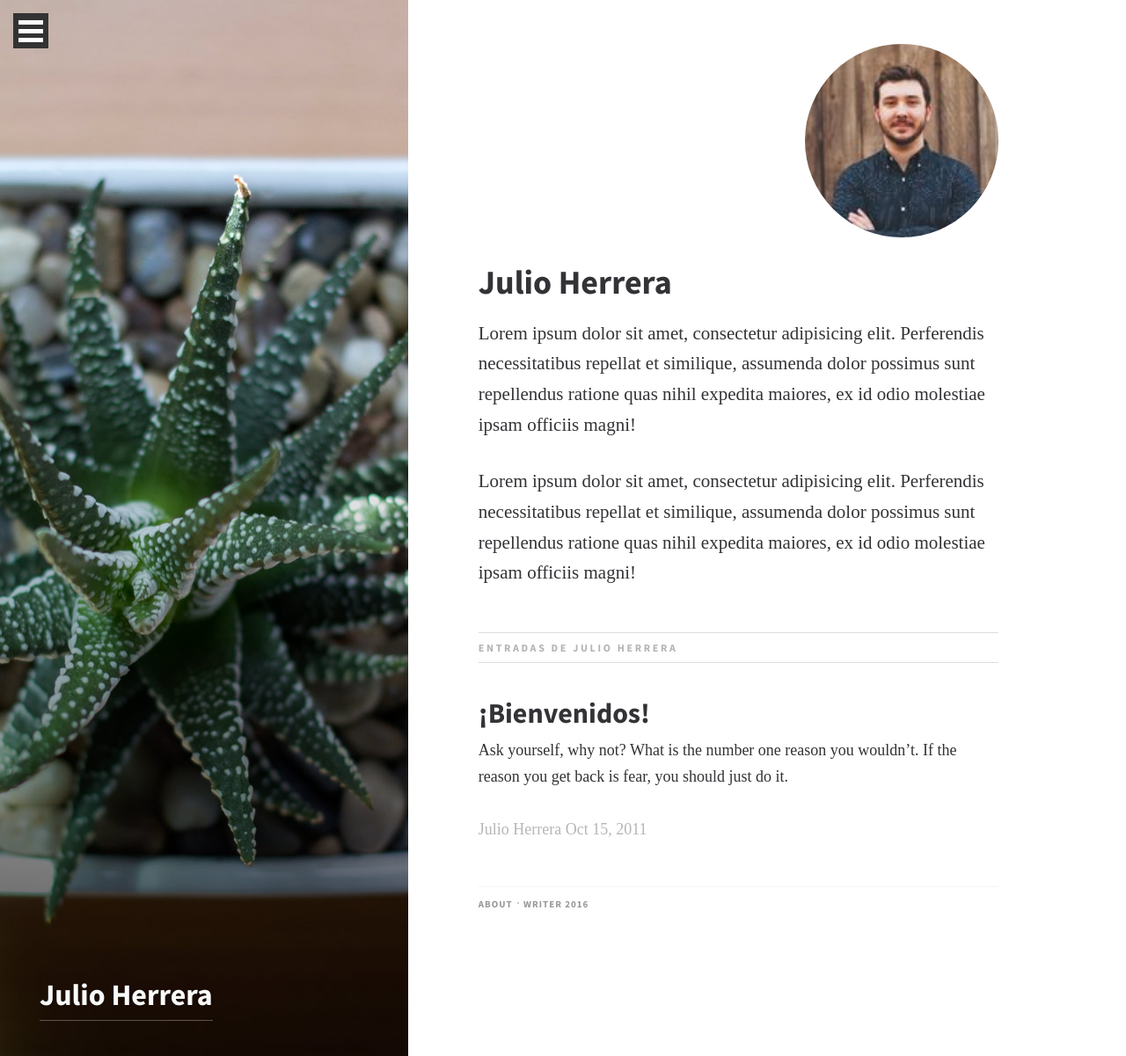
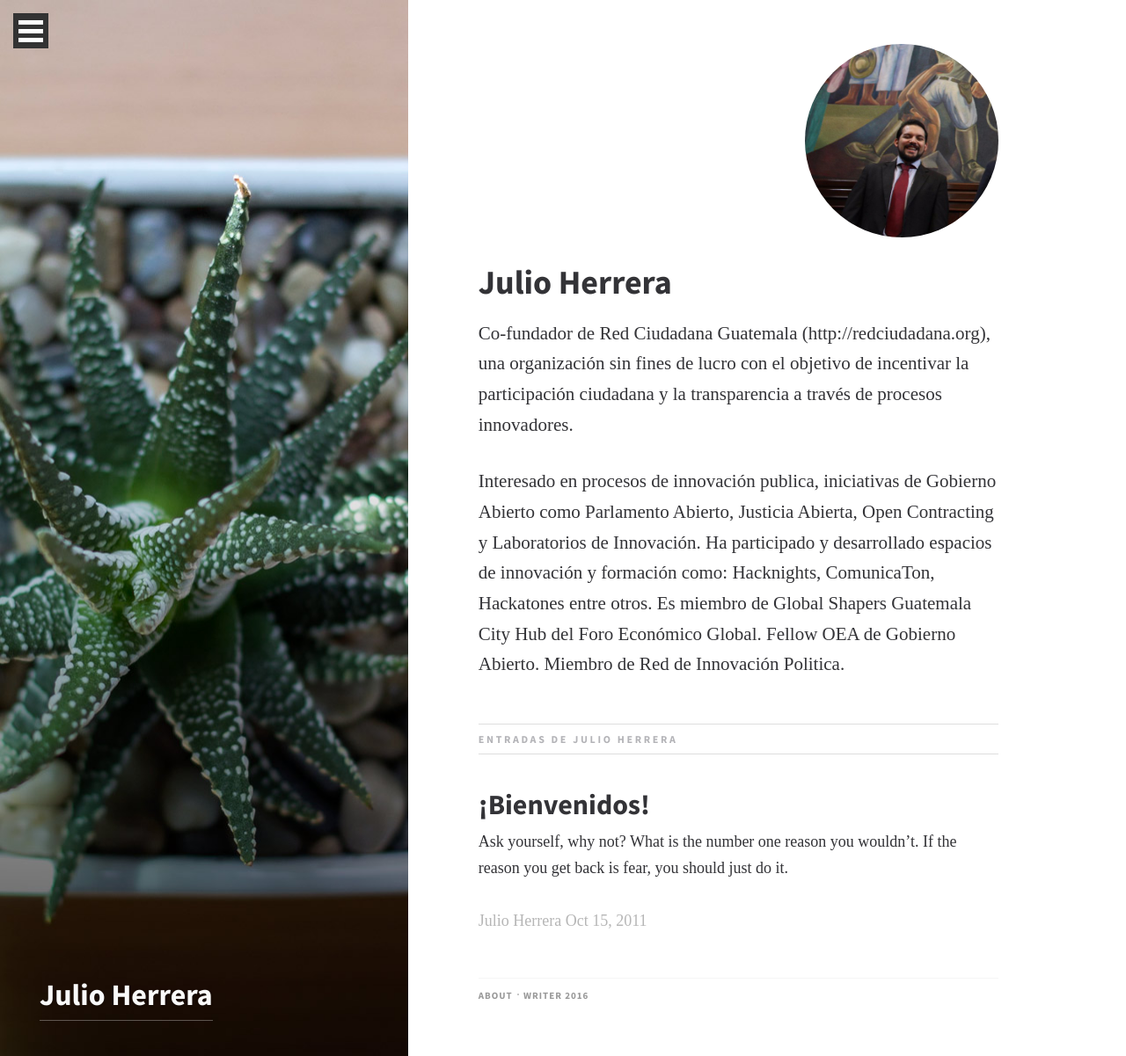
Before and after one commit to RedCiudadana/RedCiudadana.github.io, a Jekyll site: the page built from author-julio.md, in a window 1280 px wide. Shown: the whole page at 88% size. Built offline with Jekyll 4.4.1, drawn with Linux system fonts in a browser that asks for light colours; some web fonts are replaced.

Commit message:
Upload Blog Julio

```diff
--- a/author-julio.md
+++ b/author-julio.md
@@ -3,13 +3,13 @@ layout: author
 title: Author
 permalink: author/julio/
 feature_image: feature-plantpot
-author_avatar: dan
+author_avatar: julio
 author_name: Julio Herrera
 title: Julio Herrera
 ---
 
 # Julio Herrera
 
-Lorem ipsum dolor sit amet, consectetur adipisicing elit. Perferendis necessitatibus repellat et similique, assumenda dolor possimus sunt repellendus ratione quas nihil expedita maiores, ex id odio molestiae ipsam officiis magni!
+Co-fundador de Red Ciudadana Guatemala (http://redciudadana.org), una organización sin fines de lucro con el objetivo de incentivar la participación ciudadana y la transparencia a través de procesos innovadores.
 
-Lorem ipsum dolor sit amet, consectetur adipisicing elit. Perferendis necessitatibus repellat et similique, assumenda dolor possimus sunt repellendus ratione quas nihil expedita maiores, ex id odio molestiae ipsam officiis magni!
+Interesado en procesos de innovación publica, iniciativas de Gobierno Abierto como Parlamento Abierto, Justicia Abierta, Open Contracting y Laboratorios de Innovación. Ha participado y desarrollado espacios de innovación y formación como: Hacknights, ComunicaTon, Hackatones entre otros. Es miembro de Global Shapers Guatemala City Hub del Foro Económico Global. Fellow OEA de Gobierno Abierto. Miembro de Red de Innovación Politica.
```
Also changed, not shown: category/gobierno abierto/index.html (added, +11 -0 lines), img/julio.jpg (added).
